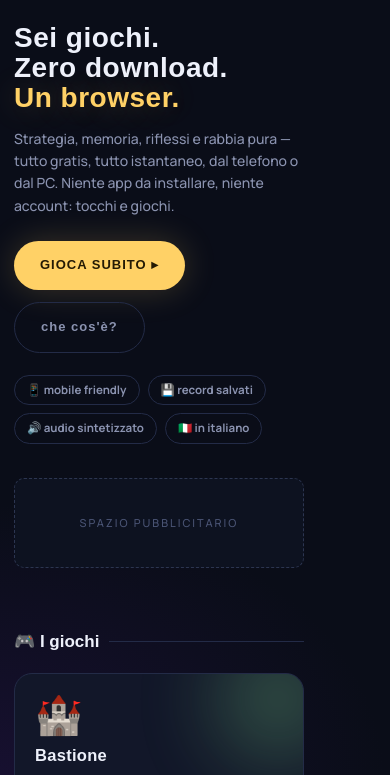
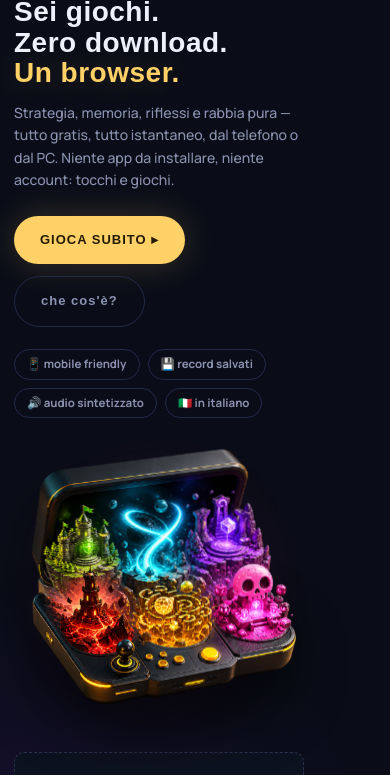
Before and after one commit to ManusTheGallicPlague/playgroundai, a plain HTML site: page index.html in a window 390 px wide. Shown: the part 89-864 px from the top of the page. Drawn offline with Linux system fonts and the light colour scheme; a web font is replaced by a local one.

Commit message:
Add arcade hero artwork to homepage

```diff
--- a/index.html
+++ b/index.html
@@ -4,7 +4,11 @@
 <meta charset="utf-8">
 <meta name="viewport" content="width=device-width,initial-scale=1">
 <script async src="https://pagead2.googlesyndication.com/pagead/js/adsbygoogle.js?client=ca-pub-3368917580765134" crossorigin="anonymous"></script>
-<link rel="manifest" href="/manifest.json">\n<link rel="apple-touch-icon" href="/apple-touch-icon.png">\n<link rel="preconnect" href="https://pagead2.googlesyndication.com" crossorigin>\n<title>PlaygroundAI</title>
+<link rel="manifest" href="/manifest.json">
+<link rel="apple-touch-icon" href="/apple-touch-icon.png">
+<link rel="preconnect" href="https://pagead2.googlesyndication.com" crossorigin>
+<link rel="preload" as="image" href="/assets/playground-hero-v1.png" fetchpriority="high">
+<title>PlaygroundAI</title>
 <meta name="description" content="Sei giochi browser gratuiti, senza download: strategia, memoria, riflessi e rage game. Aperti dal telefono o dal PC, si gioca subito.">
 <meta property="og:title" content="PlaygroundAI — giochi browser gratis">
 <meta property="og:description" content="Sei giochi senza download: tower defense, memoria, riflessi e rage game. Gioca subito.">
@@ -62,7 +66,8 @@ header nav a{text-decoration:none;transition:color .15s}
 header nav a:hover{color:var(--ink)}
 
 /* ---- hero ---- */
-.hero{padding:44px 0 8px;text-align:left;max-width:720px}
+.hero{min-height:520px;padding:35px 0 8px;display:grid;grid-template-columns:minmax(0,1.05fr) minmax(380px,.95fr);align-items:center;gap:8px;text-align:left}
+.hero-copy{position:relative;z-index:2}
 .hero h1{font-family:"Unbounded",sans-serif;font-weight:900;line-height:1.08;
   font-size:clamp(28px,5.6vw,52px);letter-spacing:.5px;text-wrap:balance}
 .hero h1 em{font-style:normal;color:var(--gold);text-shadow:0 0 30px #ffd16644}
@@ -77,6 +82,11 @@ header nav a:hover{color:var(--ink)}
 .btn:active{transform:translateY(2px)}
 .chips{margin-top:22px;display:flex;gap:8px;flex-wrap:wrap;font-size:11.5px;font-weight:700;color:var(--dim)}
 .chips span{border:1px solid var(--line);border-radius:99px;padding:5px 12px}
+.hero-art{position:relative;min-height:480px;display:grid;place-items:center;margin-right:-52px;isolation:isolate}
+.hero-art::before{content:"";position:absolute;z-index:-1;width:86%;aspect-ratio:1;border-radius:50%;background:radial-gradient(circle,#5ce8ff24 0,#b78cff18 38%,#ff2fb90b 58%,transparent 72%);filter:blur(13px)}
+.hero-art::after{content:"";position:absolute;z-index:-1;width:76%;height:34%;bottom:3%;border-radius:50%;background:#000;filter:blur(35px);opacity:.52}
+.hero-art img{display:block;width:min(585px,116%);max-width:none;height:auto;filter:drop-shadow(0 26px 34px #00000088);animation:hero-float 6s ease-in-out infinite;transform-origin:50% 70%}
+@keyframes hero-float{0%,100%{transform:translateY(0) rotate(-.35deg)}50%{transform:translateY(-10px) rotate(.35deg)}}
 
 /* ---- griglia giochi ---- */
 .games{padding:34px 0 10px}
@@ -116,13 +126,16 @@ footer .dot{opacity:.4}
 footer .right{margin-left:auto}
 @media (max-width:700px){
   header nav{display:none}
-  .hero{padding-top:26px}
+  .hero{min-height:0;padding-top:26px;grid-template-columns:1fr;gap:8px}
+  .hero-art{min-height:0;margin:15px -4vw -4px}
+  .hero-art img{width:min(560px,100%)}
   footer{flex-direction:column;align-items:flex-start;gap:8px}
   footer .right{margin-left:0}
 }
 @media (prefers-reduced-motion:reduce){
   html{scroll-behavior:auto}
   .g:hover{transform:none}
+  .hero-art img{animation:none}
 }
 </style>
 </head>
@@ -145,6 +158,7 @@ footer .right{margin-left:auto}
     </header>
 
     <section class="hero">
+      <div class="hero-copy">
         <h1>Sei giochi.<br>Zero download.<br><em>Un browser.</em></h1>
         <p>Strategia, memoria, riflessi e rabbia pura — tutto gratis, tutto istantaneo, dal telefono o dal PC. Niente app da installare, niente account: tocchi e giochi.</p>
         <div class="cta">
@@ -153,6 +167,10 @@ footer .right{margin-left:auto}
         </div>
         <div class="chips">
           <span>📱 mobile friendly</span><span>💾 record salvati</span><span>🔊 audio sintetizzato</span><span>🇮🇹 in italiano</span>
+        </div>
+      </div>
+      <div class="hero-art" aria-hidden="true">
+        <img src="/assets/playground-hero-v1.png" width="1100" height="962" alt="" loading="eager" fetchpriority="high">
       </div>
     </section>
 
```
Also changed, not shown: assets/playground-hero-v1.png (added). Lines whose indentation alone changed are shown as unchanged.
